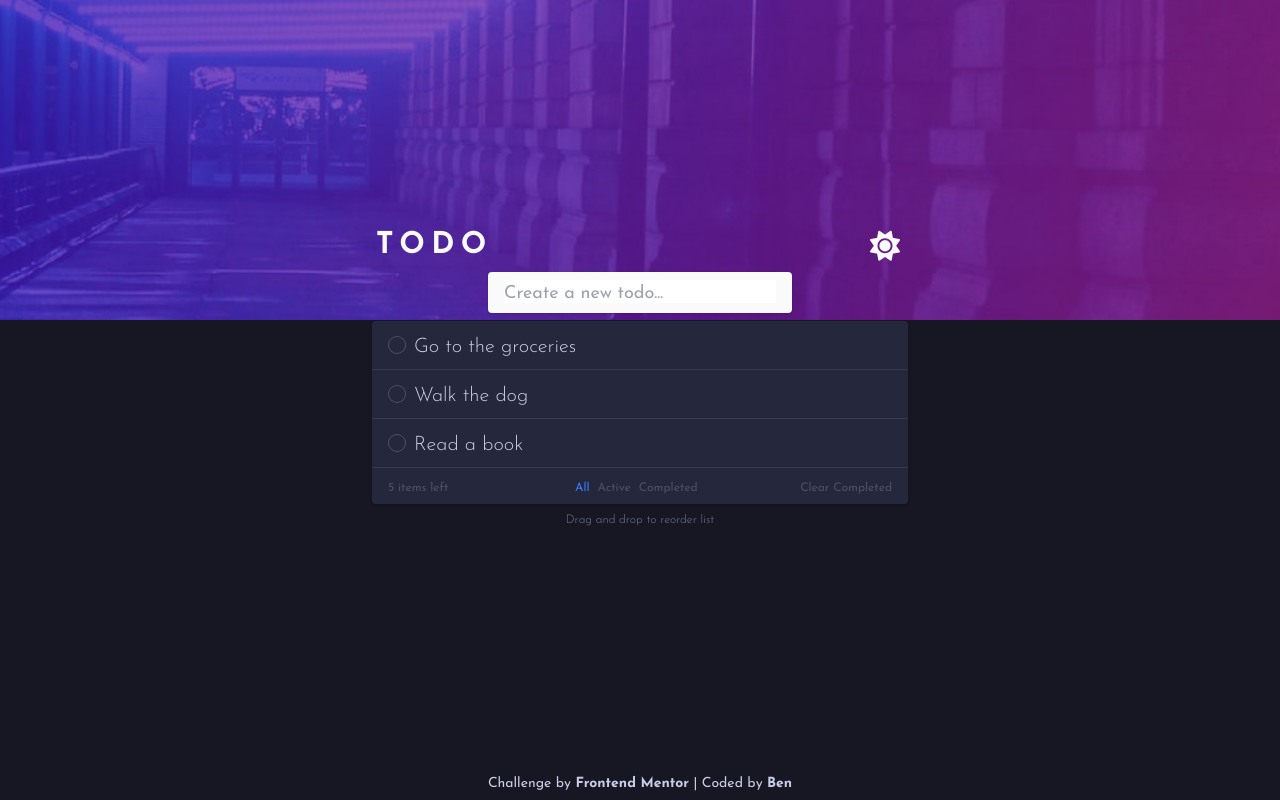
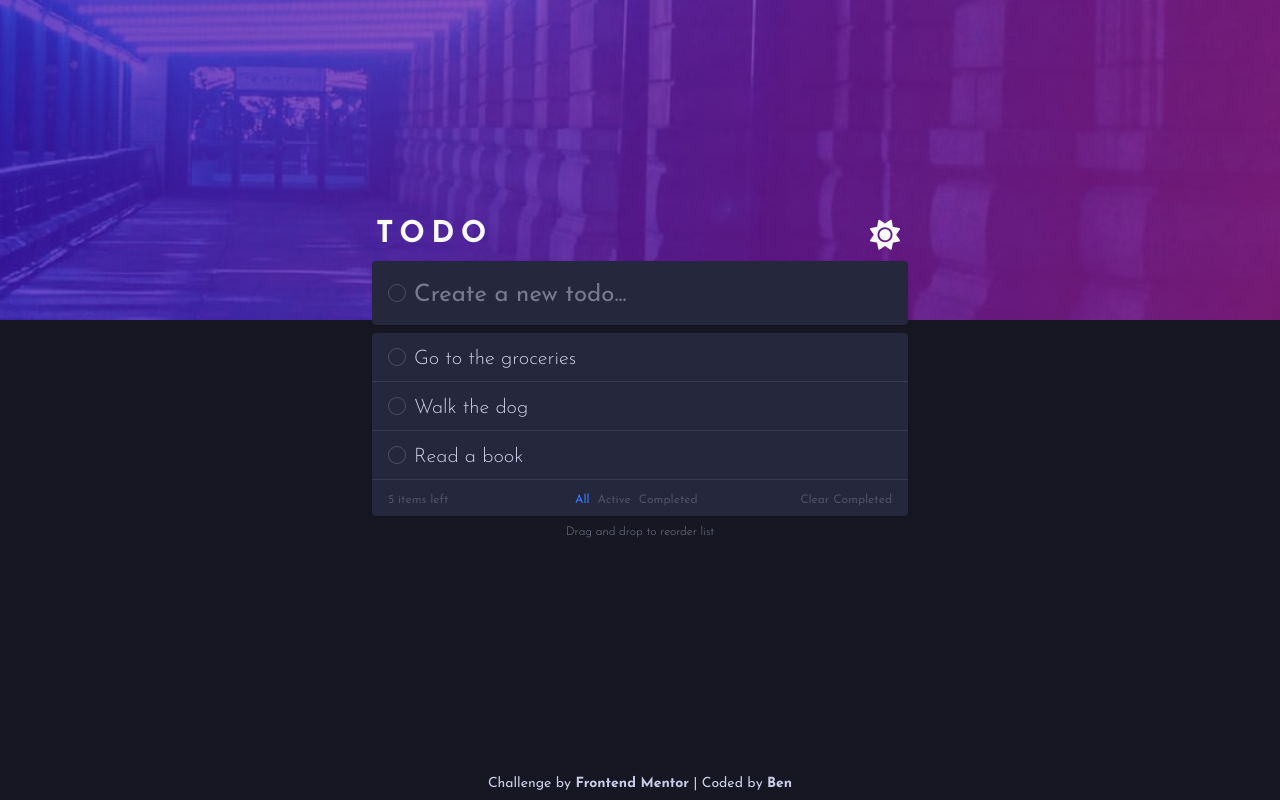
Before and after one commit to remtaine/fem-todo-app, a React (Create React App) app: page / in a window 1280 px wide. Built offline with nearby package versions, Linux system fonts and the light colour scheme.

Commit message:
Add buttons

```diff
--- a/src/components/NewTodo.js
+++ b/src/components/NewTodo.js
@@ -1,11 +1,14 @@
 import React from 'react'
+import ButtonsGradient from './ui/ButtonsGradient'
 
 function NewTodo() {
   return (
-    <section className="flex justify-center items-center py-2 px-4 gap-2 rounded shadow text-sm bg-fem-light-100">
-        <div className="">
-            <input type="text" name="" id="" placeholder="Create a new todo..." className="pr-16 leading-[16px] text-lg pt-1 outline-none"/>
+    <section className="w-full group flex justify-center items-center  px-4 gap-2 rounded shadow text-2xl bg-fem-light-100 dark:bg-fem-dark-200">
+        <ButtonsGradient />
+        <div className="w-full">
+            <input type="text" name="" id="" placeholder="Create a new todo..." className="w-full dark:placeholder-fem-dark-500 text-2xl pt-1 h-16 outline-none dark:bg-fem-dark-200"/>
         </div>
+        <button className="ml-auto"><i className="fa-solid fa-plus hidden group-hover:block hover:-translate-y-[2px] ease-in-out duration-500"></i></button>
     </section>
   )
 }
```
